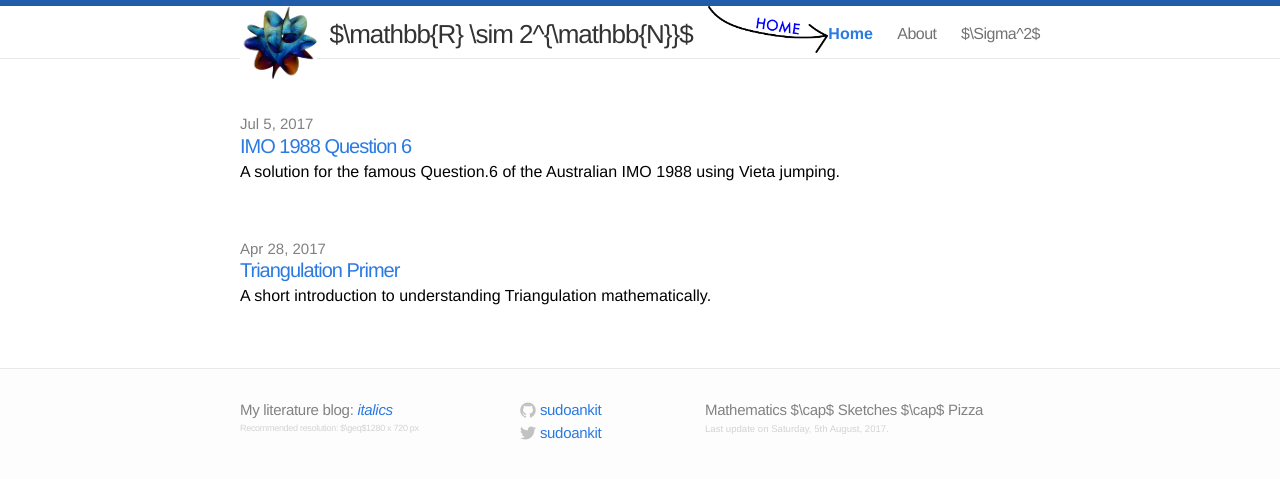
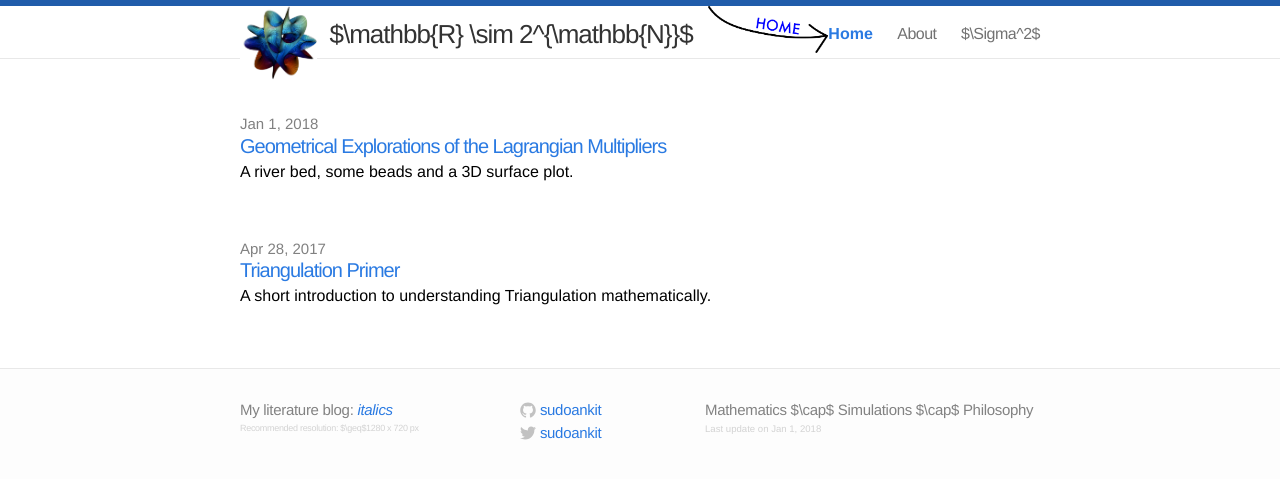
Before and after one commit to sudoankit/mathblog, a Jekyll site: the page built from index.html, in a window 1280 px wide. Shown: the top 479 px of the page. Built offline with Jekyll 4.4.1, drawn with Linux system fonts in a browser that asks for light colours; a script that is not in the unit is left out.

Commit message:
Major Update on Jan 1 2018, new post and more

```diff
--- a/_posts/2017-07-05-IMO-Q6.markdown
+++ b/_drafts/2017-07-05-IMO-Q6.markdown
@@ -1,5 +1,5 @@
 ---
-layout: post
+layout: draft
 comments: true
 title: "IMO 1988 Question 6"
 excerpt: "A solution for the famous Question.6 of the Australian IMO 1988 using Vieta jumping."
@@ -26,5 +26,6 @@ $$f(1,0) = 1 = 1^2 $$
 $$f(0,1) = 1 = 1^2 $$
 $$f(2,0) = 2 = 2^2 $$
 </center>
+We find a pattern now.
 
 </div>
--- a/_includes/footer.html
+++ b/_includes/footer.html
@@ -55,8 +55,8 @@
     </div>
 
     <div class="footer-col-3 column">
-      <p class="text">Mathematics $\cap$ Sketches $\cap$ Pizza</p>
-      <div style="text-align: inherit; font-size: 60%; color: #d3d3d3"> Last update on Saturday, 5th August, 2017.</div>
+      <p class="text">Mathematics $\cap$ Simulations $\cap$ Philosophy</p>
+      <div style="text-align: inherit; font-size: 60%; color: #d3d3d3"> Last update on  {{ site.time | date: "%b %-d, %Y" }}</div>
     </div>
 
 
--- /dev/null
+++ b/_posts/2018-01-01-geometry-lagrange-multiplier.md
@@ -0,0 +1,213 @@
+---
+layout: post
+comments: true
+title: "Geometrical Explorations of the Lagrangian Multipliers"
+excerpt: "A river bed, some beads and a 3D surface plot."
+date: 2018-01-01 08:52:01 +0530
+mathjax: true
+---
+<style>
+.boxx {
+	border: 1px solid black;
+	width: 400px;
+}
+</style>
+
+<style>
+p {
+  text-align: justify;
+}
+</style>
+The Lagrangian Multipliers is an important strategy in mathematical optimization to find the local maxima or minima of a function subject to equality constraints.
+
+Let's develop some intuition about them.
+
+## The River Bed
+
+<div class="imgcap">
+<img src="/assets/lagragian/riverbed.svg" style="border: solid; ; width:100%;">
+<div class="thecap" style="text-align:center">
+You saw your friend at the river bed after 10 years. ( it happens all the time doesn't it? ) The friend calls you but you are very very thristy. You have to optimize your way. Drink some water and then proceed to meet him.
+</div>
+</div>
+
+Let's assume that the curve equation for the river bed is $g(x,y) = c$ for some constant $c$. The ellipses of the form $f(x,y) = c_{i}$ are the possible areas where your path lies when you walk to meet your friend. When an area touches the riverbed, that area would contain the path where you drank water and went to meet your friend. The area which satisfies your contraint ( _drinking water_ ) as well as the equation ( _meeting your friend_ ).
+
+So, this develops an optimization problem.
+
+<center>
+<div class="boxx">
+<center>Maximize or Minimize $f(x,y)$,</center>
+<center>Subject to $ g(x,y) = 0$ where $c = 0$</center>
+</div>
+</center>
+
+In our weird example we need to minimize the time taken to drink water and
+meet our friend ( because the 'friend' has to leave...). Let's look closely at the intersection point to determine conditions which are needed solve this optimization problem. (look below why $c = 0$)
+
+
+<div class="imgcap">
+<img src="/assets/lagragian/hitpoints-01.png" style="border: solid; ; width:100%;">
+<div class="thecap" style="text-align:center">
+The point of intersection of the ellipse and the riverbed curve $f(x,y)$. They have a common tangent. The normals are also shown.
+</div>
+</div>
+
+A lot of interesting stuff happens here at the interection point. First, you can easily verify that both the curves have a common tangent equations. Nice. Next, the point has two normals acting on it, in the opposite directions. This is what we care about.
+
+<font color="blue">Normals.</font>
+
+Let's focus on normals. As we know the normal is given by the gradient of the curve, (since the gradient of a function is perpendicular to the contour lines)
+
+$$ \nabla_{x,y} g = \Bigl( \frac{\partial{g}}{\partial{x}}, \frac{\partial{g}}{\partial{y}}  \Bigr) $$
+
+and,
+
+$$ \nabla_{x,y} f = \Bigl( \frac{\partial{f}}{\partial{x}}, \frac{\partial{f}}{\partial{y}}  \Bigr) $$
+
+So, we never know whether these normal are balanced. It depends on the curve and elipse equations. Thus we introduce a scalar, non-zero constant, <font color='blue'> $\lambda$ </font> (to balance the point of interection, where the maxima or minima lies).
+<center>
+<div class="boxx">
+$$ \nabla_{x,y} f = \lambda \nabla_{x,y} g $$
+</div>
+</center>
+
+This constant is called the <font color='blue'>Lagrange multiplier.</font>
+
+We continue solving this equation,
+
+<center>
+<div class="boxx">
+$$ \nabla_{x,y} f - \lambda \nabla_{x,y} g = 0$$
+</div>
+</center>
+
+Note, setting $\lambda = 0$ is a solution if $f(x,y)$ is at the level (horizontal) regardless of $g(x,y)$.
+
+Let us define another function $\mathscr{L}(x,y,\lambda) \equiv f(x,y) + \lambda g(x,y)$ to include all the conditions into one equation and solve for $\nabla_{x,y,\lambda}\mathscr{L}(x,y,\lambda) = 0.$ [ this function is also called the <font color="blue">Lagrangian Function</font>, also note that $\lambda$ can be positive or negative ]
+
+As there are three unknowns, $x,y$ and $\lambda$, would need to solve three equations.
+
+The constraint condition, $\nabla_{x,y} f = \lambda \nabla_{x,y} g $ is found by setting $\nabla_x \mathscr{L} = 0$ and further, the condition $\nabla_{\lambda} \mathscr{L}(x,y,\lambda) = 0$ leads to $g(x,y) = 0$.
+
+An example will make this much more clear.
+
+<div class="definition">
+<strong>Example 1.</strong> Let us find stationary points of the function $f(x,y) = x^2 + y^2 + 1$ subject to constraint $g(x,y) = x + y - 1 = 0$.
+<br>
+<strong>Answer.</strong>
+<div class="imgcap">
+<img src="/assets/lagragian/lagrange1.jpg" style="border: solid; width:60%;">
+<div class="thecap" style="text-align:center">
+Plot of $f(x,y) = x^2 + y^2 + 1$ and $g(x,y) = x + y - 1 = 0$.
+</div>
+</div>
+
+First let's write the correspoding Lagragian Function for this problem.
+
+$$\mathscr{L}(x,y,\lambda) = f(x,y) - \lambda g(x,y) = x^2 + y^2 + 1 + \lambda(x + y - 1)$$
+
+Now the following conditions must be satisfied,
+
+$$2x + \lambda = 0 \quad [\nabla_x \mathscr{L} = 0 ]$$
+$$2y + \lambda = 0 \quad [\nabla_y \mathscr{L} = 0 ]$$
+$$x + y - 1 = 0 \quad [\nabla_{\lambda} \mathscr{L} = 0 ]$$
+
+Next solving these equations, we get the solution of stationary points as $(x^*,y^*) = (\frac 12, \frac 12)$ and the value of the Lagragian Multiplier is $\lambda = -1$.
+</div>
+
+I hope this example made the concept much clear! Let's move forward and discuss Lagrangian Multipliers with some physics!
+
+## The Necklace
+
+<div class="imgcap">
+<img src="/assets/lagragian/necklace.png" style="border: solid; ; width:100%;">
+<div class="thecap" style="text-align:center">
+A necklace as a curved fucntion. At different time $t$, the bead is at different points $a,b,c,d$. By the figure we can verify points $b$ and $c$ are the maxima and minima points.
+</div>
+</div>
+
+This section is more on the the physical approach in understanding why we don't consider the tangent but the normal.
+
+The points $a,b,c,d$ are the points where the necklace is perpendicular to the downward force and only at these points the normal reaction ( $f$ ) is balanced by the gravitional potential $\phi = mgh$.
+
+As it's balanced ( if not the necklace won't be parallel to the surface) we get,
+<center>
+<div class="boxx">
+$$ \nabla_{x,y} f = \lambda \nabla_{x,y} \phi $$
+</div>
+</center>
+
+Let's forget about the other points and only consider $d$ and say this is where the maximum occurs. Then it can be seen that $\nabla F$, the gradient of $F$ must be perpedicular to the necklace at $d$. If any component of $\nabla F$ were parallel we could move away from $d$ and arive at another point which would be the maxima contrary to our claim that $d$ is the maxima. Thus,
+
+<center>$\nabla F \perp$ Necklace.</center>
+
+Another way is looking closely at point <font color="red"> $d$ </font> for which a force $F$ acts at angle $\theta$ and we can find the components of this force as $F\cos \theta $ and $F\sin \theta $. Now as it's a stationary point,
+
+<center>$$ F\cos \theta = F$$
+$$\cos \theta = 1$$
+$$\theta = \frac \pi 2$$
+</center>
+
+.....which again proves that $\nabla F \perp$ Necklace.
+
+<div class="definition">
+<strong>Example 2.</strong> Let $S$ be a surface in 3-dimensional space. Look below. Find the maximum value attained by $\phi$ on $S$.
+
+<div class="imgcap">
+<img src="/assets/lagragian/surf.png" style="border: solid; width:75%;">
+<div class="thecap" style="text-align:center">
+3-dimensional plot of $S$. Try finding where the maxima might lie.
+</div>
+</div>
+<strong>Answer.</strong>
+<div class="imgcap">
+<img src="/assets/lagragian/surfa.png" style="border: solid; width:75%;">
+<div class="thecap" style="text-align:center">
+Look for the $\nabla \perp S$. Other's can't be possible.
+</div>
+</div>
+</div>
+
+## Few Words
+
+I hope this post has been a bit helpful in visually understandng what Lagrangian Multipliers through geometric explorations. As always recap,
+
+<center>
+<div class="boxx">
+	Normals are given by,
+$$ \nabla_{x,y} g = \Bigl( \frac{\partial{g}}{\partial{x}}, \frac{\partial{g}}{\partial{y}}  \Bigr) $$
+$$ \nabla_{x,y} f = \Bigl( \frac{\partial{f}}{\partial{x}}, \frac{\partial{f}}{\partial{y}}  \Bigr) $$
+</div>
+</center>
+<center>
+<div class="boxx">
+$$ \nabla_{x,y} f = \lambda \nabla_{x,y} g $$
+</div>
+</center>
+
+<center>
+<div class="boxx">
+$\mathscr{L}(x,y,\lambda) \equiv f(x,y) + \lambda g(x,y)$ to solve set,
+
+$$\nabla_x \mathscr{L} = 0$$
+$$\nabla_y \mathscr{L} = 0$$
+$$\nabla_{\lambda} \mathscr{L} = 0 $$
+</div>
+</center>
+<center>
+<div class="boxx">$\nabla F \perp$ $S$, where $S$ is the surface</div>
+ </center>
+
+<hr>
+
+References include <font color="blue">my father's lecture notes on numerical methods and FEM at NITC (riverbed) </font>, <a href="https://en.wikipedia.org/wiki/Lagrange_multiplier">Wikipedia</a>, <a href="https://math.stackexchange.com">math.stackexchange</a>, <a href="https://www.microsoft.com/en-us/research/people/cmbishop/">Pattern Recognition and Machine Learning, Bishop</a> and <a href="https://ocw.mit.edu/courses/mathematics/18-02-multivariable-calculus-fall-2007/video-lectures/lecture-13-lagrange-multipliers/">MIT OWC Multivariable Calculus. (necklace intuition)</a>
+
+All images are mine and are licensed under CC-BY-4.0. Softwares used include MATLAB, OSX Grapher, Preview.app and Adobe illustrator.
+<hr>
+
+I hope you had as much fun reading than I had writing this up!
+
+Wish you all a happy near year 2018!
+
+Ankit.
```
Also changed, not shown: about.md (+5 -7 lines), sigma.md (+20 -1 lines), assets/lagragian/hitpoints-01.png (added), assets/lagragian/lagrange1.jpg (added), assets/lagragian/necklace.png (added), assets/lagragian/surf.png (added), assets/lagragian/surfa.png (added), 1 other file.
